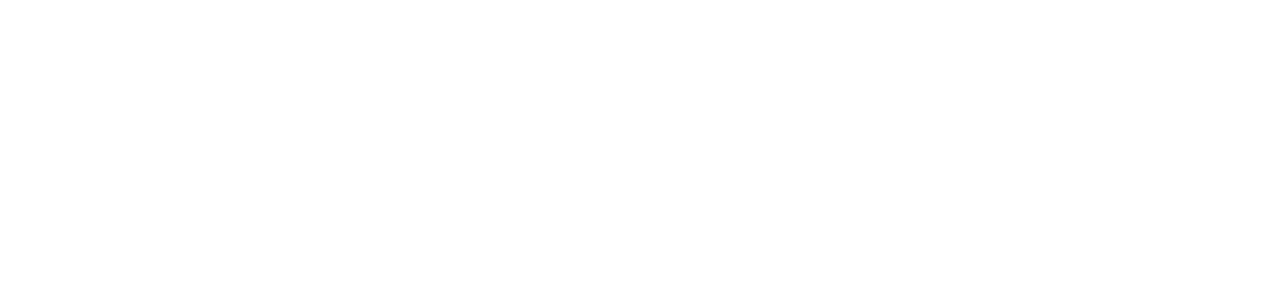
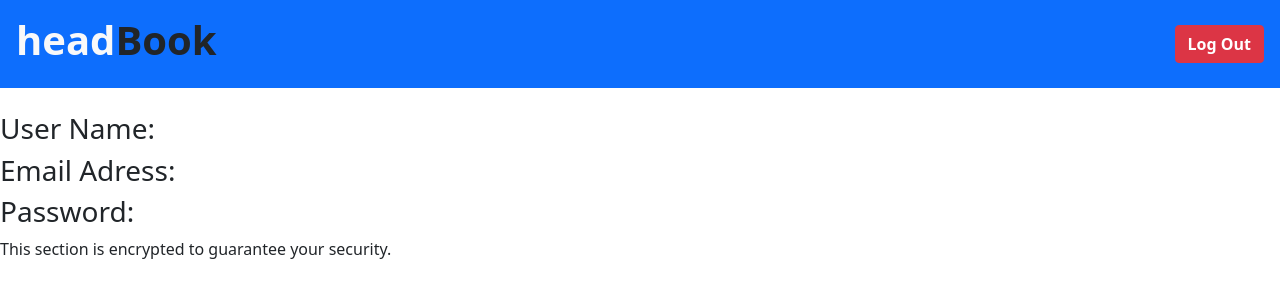
Before and after one commit to letoor1234/frontend-headbook, a React (Create React App) app: page /user in a window 1280 px wide. Shown: the top 300 px of the page. Built offline with nearby package versions, Linux system fonts and the light colour scheme.

Commit message:
i forgot to create new feature branch :'v

```diff
--- a/src/App.js
+++ b/src/App.js
@@ -7,6 +7,7 @@
 import Header from './components/Header'
 import Login from './components/Login'
 import NewAccount from './components/NewAccount'
+import User from './components/User'
 
 
 class App extends Component {
@@ -27,6 +28,14 @@
           />
           <NewAccount/>
         </Route>
+        <Route path='/user'>
+          <Header
+            contentButton= 'Log Out'
+            enableButton= 'true'
+            classButton= 'btn-danger'
+          />
+          <User/>
+        </Route>
       </Router>
     );
   }
--- a/src/components/Login.js
+++ b/src/components/Login.js
@@ -30,7 +30,7 @@
             <Fragment>
                 <h2 className='mb-3 text-center fw-bold'>Login</h2>
                 <div className='d-flex justify-content-center'>
-                    <form className='' className='col-lg-3 col-md-6'>
+                    <form className='col-lg-3 col-md-6'>
                         <label className='fw-bold' htmlFor="user">User Name</label>
                         <input className='form-control mb-3'id='user'type="text" value={this.state.user} onChange={ (user)=>this.userChange(user) } />
 
--- /dev/null
+++ b/src/components/User.js
@@ -0,0 +1,30 @@
+import React, { Component } from 'react'
+
+export default class User extends Component {
+    constructor(props){
+        super(props)
+        this.state={
+            userName: '',
+            mail: '',
+            password: '',
+        }
+    }
+    render(){
+        return(
+            <section className=''>
+                <article className=''>
+                    <h3 className=''>User Name:</h3>
+                    <h4 className=''> {this.state.userName} </h4>
+
+                    <h3 className=''>Email Adress:</h3>
+                    <h4 className=''> {this.state.mail} </h4>
+
+                    <h3 className=''>Password:</h3>
+                    <p className=''>This section is encrypted to guarantee your security.</p>
+                    <h4 className=''> {this.state.password} </h4>
+                </article>
+            </section>
+        )
+    }
+
+}
```
